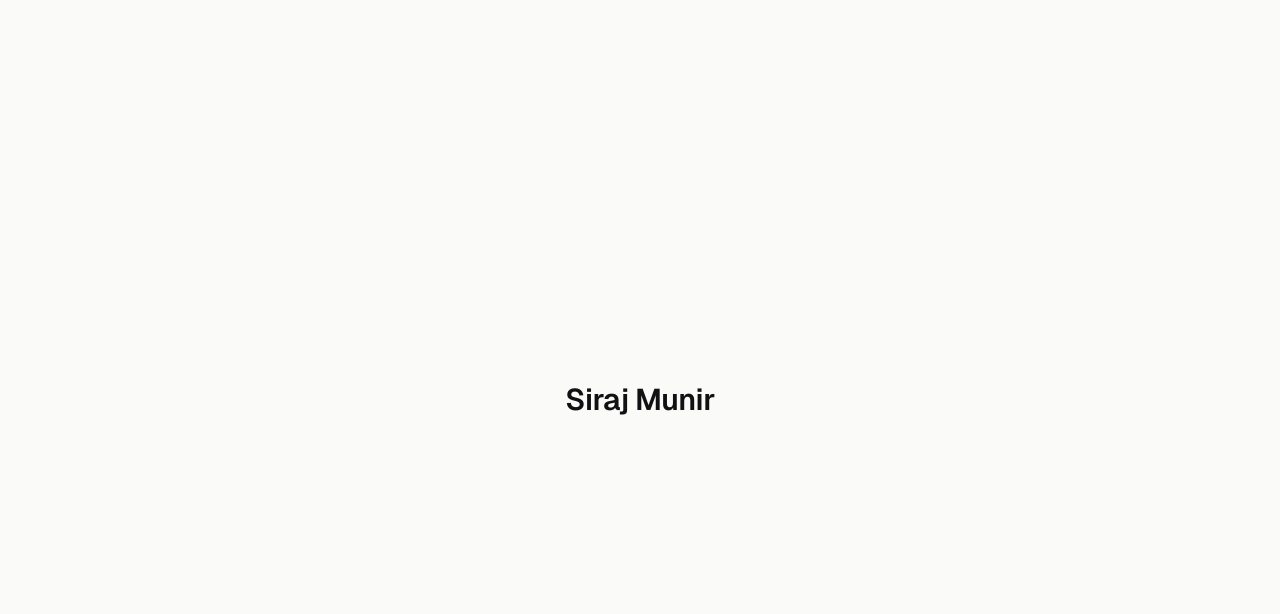
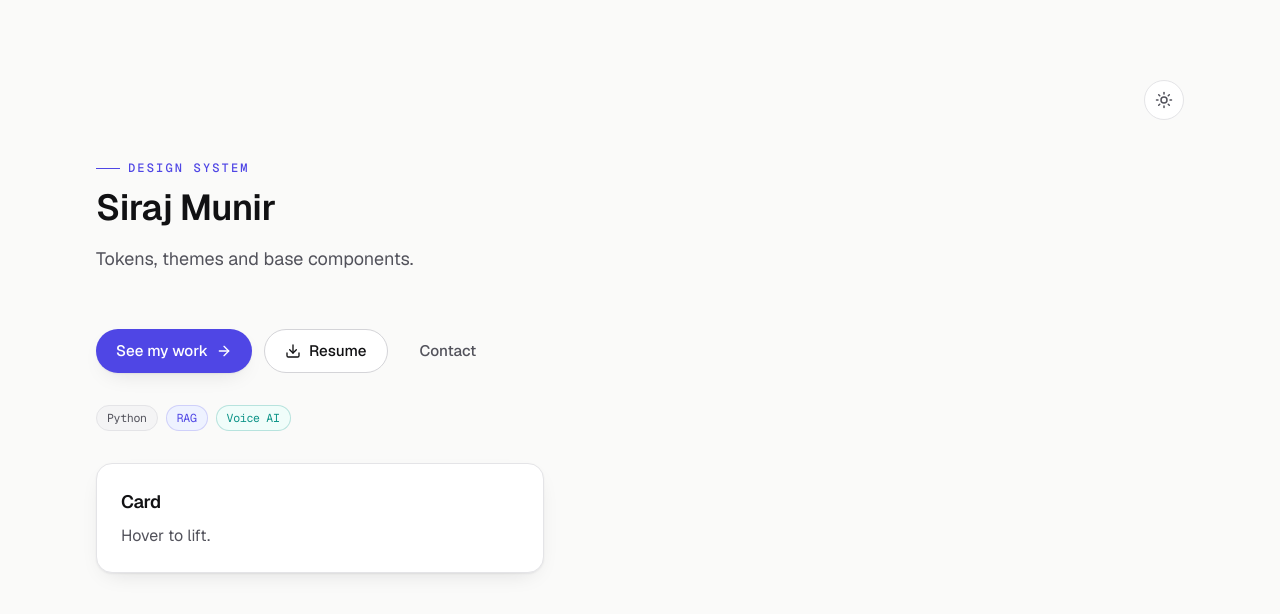
Before and after one commit to SirajMunir10/portfolio, a Next.js app: page / in a window 1280 px wide. Shown: the top 614 px of the page. Built offline with nearby package versions, Linux system fonts and the light colour scheme.

Commit message:
feat(ui): add Button, Badge, Card and SectionHeading components
Shared building blocks for every section, plus GitHub and LinkedIn icons. The home page shows them until the real sections arrive.

```diff
--- a/src/app/page.tsx
+++ b/src/app/page.tsx
@@ -1,7 +1,40 @@
+import { ArrowRight, Download } from 'lucide-react'
+import { ThemeToggle } from '@/components/theme/ThemeToggle'
+import { Badge } from '@/components/ui/Badge'
+import { Button, ButtonLink } from '@/components/ui/Button'
+import { Card } from '@/components/ui/Card'
+import { SectionHeading } from '@/components/ui/SectionHeading'
+
 export default function HomePage() {
   return (
-    <main className="grid min-h-dvh place-items-center">
-      <h1 className="text-3xl font-semibold">Siraj Munir</h1>
+    <main className="container-page py-20">
+      <div className="mb-10 flex justify-end">
+        <ThemeToggle />
+      </div>
+      <SectionHeading
+        eyebrow="Design system"
+        title="Siraj Munir"
+        description="Tokens, themes and base components."
+      />
+      <div className="flex flex-wrap gap-3">
+        <ButtonLink href="#work">
+          See my work{' '}
+          <ArrowRight className="size-4 transition-transform group-hover/button:translate-x-0.5" />
+        </ButtonLink>
+        <Button variant="secondary">
+          <Download className="size-4" /> Resume
+        </Button>
+        <Button variant="ghost">Contact</Button>
+      </div>
+      <div className="mt-8 flex flex-wrap gap-2">
+        <Badge>Python</Badge>
+        <Badge tone="accent">RAG</Badge>
+        <Badge tone="teal">Voice AI</Badge>
+      </div>
+      <Card interactive className="mt-8 max-w-md p-6">
+        <h3 className="text-lg font-semibold">Card</h3>
+        <p className="mt-2 text-muted">Hover to lift.</p>
+      </Card>
     </main>
   )
 }
--- /dev/null
+++ b/src/components/icons/BrandIcons.tsx
@@ -0,0 +1,19 @@
+import type { SVGProps } from 'react'
+
+/** GitHub mark (simple, single path). */
+export function GitHubIcon(props: SVGProps<SVGSVGElement>) {
+  return (
+    <svg viewBox="0 0 24 24" fill="currentColor" aria-hidden {...props}>
+      <path d="M12 .5C5.65.5.5 5.65.5 12.02c0 5.09 3.29 9.4 7.86 10.93.58.1.79-.25.79-.56v-1.96c-3.2.7-3.87-1.54-3.87-1.54-.52-1.33-1.28-1.69-1.28-1.69-1.05-.72.08-.7.08-.7 1.16.08 1.77 1.19 1.77 1.19 1.03 1.77 2.7 1.26 3.36.96.1-.75.4-1.26.73-1.55-2.55-.29-5.24-1.28-5.24-5.69 0-1.26.45-2.29 1.19-3.1-.12-.29-.52-1.46.11-3.05 0 0 .97-.31 3.17 1.18a11 11 0 0 1 5.77 0c2.2-1.49 3.17-1.18 3.17-1.18.63 1.59.23 2.76.11 3.05.74.81 1.19 1.84 1.19 3.1 0 4.42-2.7 5.39-5.26 5.68.41.36.78 1.06.78 2.14v3.17c0 .31.21.67.8.56A11.53 11.53 0 0 0 23.5 12C23.5 5.65 18.35.5 12 .5Z" />
+    </svg>
+  )
+}
+
+/** LinkedIn "in" mark. */
+export function LinkedInIcon(props: SVGProps<SVGSVGElement>) {
+  return (
+    <svg viewBox="0 0 24 24" fill="currentColor" aria-hidden {...props}>
+      <path d="M20.45 20.45h-3.56v-5.57c0-1.33-.02-3.04-1.85-3.04-1.86 0-2.14 1.45-2.14 2.94v5.67H9.34V9h3.42v1.56h.05c.48-.9 1.64-1.85 3.37-1.85 3.6 0 4.27 2.37 4.27 5.46v6.28ZM5.34 7.43a2.06 2.06 0 1 1 0-4.13 2.06 2.06 0 0 1 0 4.13ZM7.12 20.45H3.56V9h3.56v11.45ZM22.22 0H1.77C.79 0 0 .77 0 1.73v20.54C0 23.23.79 24 1.77 24h20.45c.98 0 1.78-.77 1.78-1.73V1.73C24 .77 23.2 0 22.22 0Z" />
+    </svg>
+  )
+}
--- /dev/null
+++ b/src/components/ui/Badge.tsx
@@ -0,0 +1,32 @@
+import type { ReactNode } from 'react'
+import { cn } from '@/lib/utils'
+
+type Tone = 'neutral' | 'accent' | 'teal'
+
+const tones: Record<Tone, string> = {
+  neutral: 'border-border bg-surface-2 text-muted',
+  accent: 'border-accent/20 bg-accent-soft text-accent',
+  teal: 'border-accent-2/25 bg-accent-2-soft text-accent-2',
+}
+
+export function Badge({
+  children,
+  tone = 'neutral',
+  className,
+}: {
+  children: ReactNode
+  tone?: Tone
+  className?: string
+}) {
+  return (
+    <span
+      className={cn(
+        'inline-flex items-center gap-1.5 rounded-full border px-2.5 py-0.5 font-mono text-[0.72rem] leading-5 tracking-tight',
+        tones[tone],
+        className
+      )}
+    >
+      {children}
+    </span>
+  )
+}
--- /dev/null
+++ b/src/components/ui/Button.tsx
@@ -0,0 +1,61 @@
+import Link from 'next/link'
+import type { ComponentProps, ReactNode } from 'react'
+import { cn } from '@/lib/utils'
+
+type Variant = 'primary' | 'secondary' | 'ghost'
+type Size = 'sm' | 'md' | 'lg'
+
+const base =
+  'group/button inline-flex items-center justify-center gap-2 rounded-full font-medium whitespace-nowrap transition-[background-color,border-color,color,box-shadow,transform] duration-200 active:scale-[0.98] disabled:pointer-events-none disabled:opacity-50'
+
+const variants: Record<Variant, string> = {
+  primary: 'bg-accent text-accent-contrast shadow-card hover:bg-accent-hover',
+  secondary: 'border border-border-strong bg-surface text-text hover:border-text/40 hover:bg-surface-2',
+  ghost: 'text-muted hover:bg-surface-2 hover:text-text',
+}
+
+const sizes: Record<Size, string> = {
+  sm: 'h-9 px-4 text-sm',
+  md: 'h-11 px-5 text-[0.95rem]',
+  lg: 'h-12 px-6 text-base',
+}
+
+type Common = { variant?: Variant; size?: Size; className?: string; children: ReactNode }
+
+export function buttonClasses({ variant = 'primary', size = 'md', className }: Omit<Common, 'children'>) {
+  return cn(base, variants[variant], sizes[size], className)
+}
+
+type ButtonProps = Common & ComponentProps<'button'>
+
+export function Button({ variant, size, className, children, type = 'button', ...rest }: ButtonProps) {
+  return (
+    <button type={type} className={buttonClasses({ variant, size, className })} {...rest}>
+      {children}
+    </button>
+  )
+}
+
+type ButtonLinkProps = Common & { href: string; external?: boolean } & Omit<ComponentProps<'a'>, 'href'>
+
+/** A link styled as a button. External links open in a new tab safely. */
+export function ButtonLink({ href, external, variant, size, className, children, ...rest }: ButtonLinkProps) {
+  const classes = buttonClasses({ variant, size, className })
+  if (external || href.startsWith('http') || href.startsWith('mailto:')) {
+    return (
+      <a
+        href={href}
+        className={classes}
+        {...(href.startsWith('http') ? { target: '_blank', rel: 'noopener noreferrer' } : {})}
+        {...rest}
+      >
+        {children}
+      </a>
+    )
+  }
+  return (
+    <Link href={href} className={classes} {...rest}>
+      {children}
+    </Link>
+  )
+}
--- /dev/null
+++ b/src/components/ui/Card.tsx
@@ -0,0 +1,21 @@
+import type { ComponentProps } from 'react'
+import { cn } from '@/lib/utils'
+
+/** Surface with a hairline border and soft shadow. `interactive` adds the hover lift. */
+export function Card({
+  className,
+  interactive = false,
+  ...rest
+}: ComponentProps<'div'> & { interactive?: boolean }) {
+  return (
+    <div
+      className={cn(
+        'rounded-2xl border border-border bg-surface shadow-card',
+        interactive &&
+          'transition-[transform,box-shadow,border-color] duration-300 ease-out-expo hover:-translate-y-1 hover:border-border-strong hover:shadow-lift',
+        className
+      )}
+      {...rest}
+    />
+  )
+}
--- /dev/null
+++ b/src/components/ui/SectionHeading.tsx
@@ -0,0 +1,28 @@
+import type { ReactNode } from 'react'
+import { cn } from '@/lib/utils'
+
+type Props = {
+  eyebrow: string
+  title: ReactNode
+  description?: ReactNode
+  id?: string
+  className?: string
+}
+
+/** Section title block: small mono label, large heading and an optional intro line. */
+export function SectionHeading({ eyebrow, title, description, id, className }: Props) {
+  return (
+    <header className={cn('mb-10 max-w-2xl md:mb-14', className)}>
+      <p className="mb-3 flex items-center gap-2 font-mono text-xs font-medium tracking-[0.18em] text-accent uppercase">
+        <span aria-hidden className="h-px w-6 bg-accent" />
+        {eyebrow}
+      </p>
+      <h2 id={id} className="text-3xl font-semibold text-text md:text-4xl">
+        {title}
+      </h2>
+      {description ? (
+        <p className="mt-4 text-base leading-relaxed text-muted md:text-lg">{description}</p>
+      ) : null}
+    </header>
+  )
+}
```
